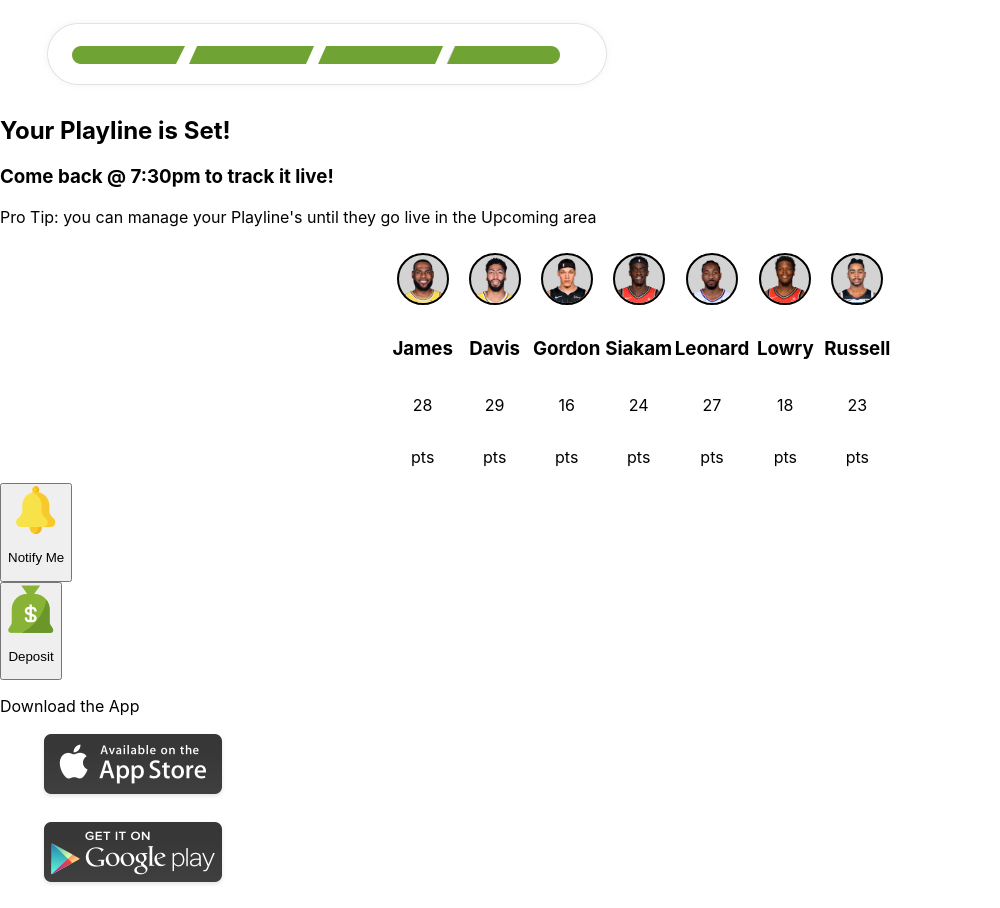
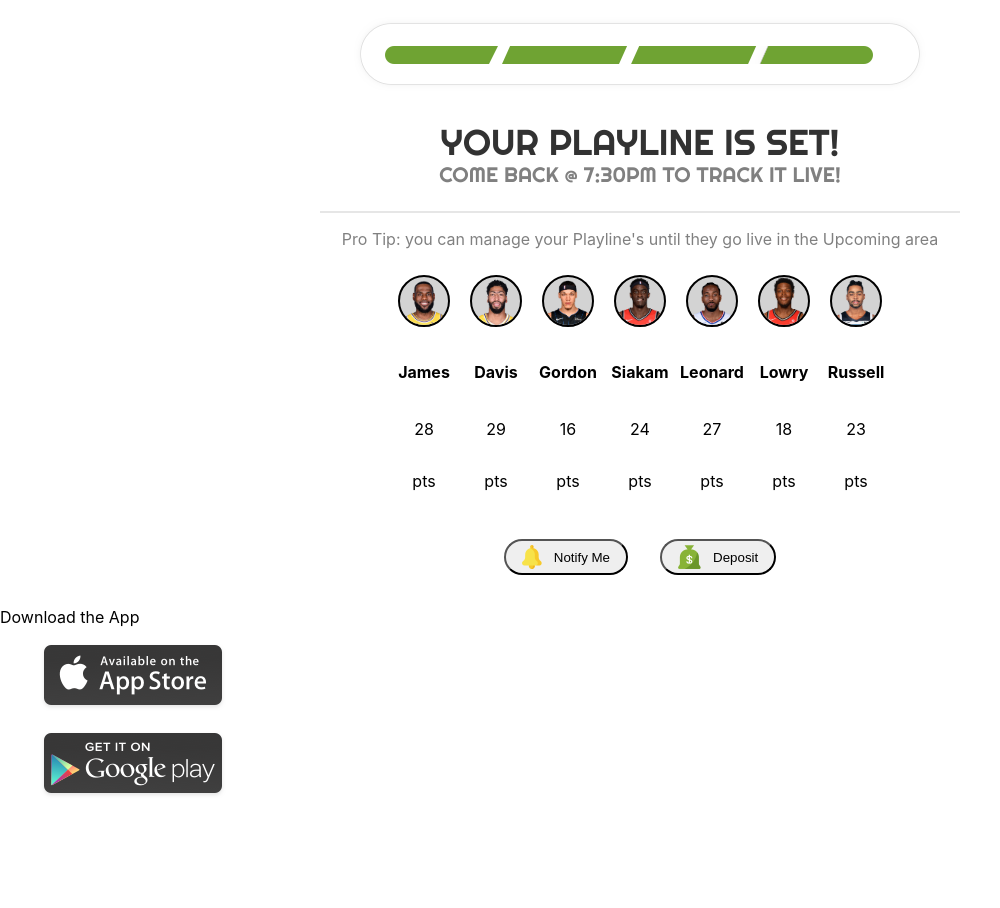
Before and after one commit to Drewshka/playline-frontend, a React (Create React App) app: page / in a window 1280 px wide. Shown: the whole page, without its empty margins (0-1000 px from the left). After the commit the page ends 819 px from the top, so only its background shows below. Built offline with nearby package versions, Linux system fonts and the light colour scheme.

Commit message:
finished basic styling of most components in Player card

```diff
--- a/src/App.js
+++ b/src/App.js
@@ -98,10 +98,10 @@ class App extends React.Component {
         <CardHeader />
         <section className="playerCards">
           {players &&
-            players.map((player, index) => {
+            players.map((player, i) => {
               return (
                 <PlayerCard
-                  key={index}
+                  key={i}
                   name={player.last_name}
                   points={player.points}
                 />
--- a/src/components/Buttons/Buttons.js
+++ b/src/components/Buttons/Buttons.js
@@ -1,27 +1,34 @@
 import React from "react";
-// import notify from "../assets/icons/notify-me@2x.png";
-// import moneyBag from "../assets/icons/money-bag@2x.png";
 import notify from "../../assets/icons/notify-me@2x.png";
 import moneyBag from "../../assets/icons/money-bag@2x.png";
+import "./Buttons.scss";
 
 export const Buttons = () => {
   return (
     <section className="buttons">
       <div>
-        <a href="https://app.playline.com/">
+        <a className="buttons_link" href="https://app.playline.com/">
           {/* <figure> */}
-          <button>
-            <img src={notify} alt="a bell icon" />
+          <button className="buttons_notify">
+            <img
+              className="buttons_notify-icon"
+              src={notify}
+              alt="a bell icon"
+            />
             <p>Notify Me</p>
           </button>
           {/* </figure> */}
         </a>
       </div>
       <div>
-        <a href="https://app.playline.com/">
+        <a className="buttons_link" href="https://app.playline.com/">
           {/* <figure> */}
-          <button>
-            <img src={moneyBag} alt="a bar of money icon" />
+          <button className="buttons_deposit">
+            <img
+              className="buttons_deposit-icon"
+              src={moneyBag}
+              alt="a bar of money icon"
+            />
             <p>Deposit</p>
           </button>
           <div className="line" />
--- /dev/null
+++ b/src/components/Buttons/Buttons.scss
@@ -0,0 +1,55 @@
+@use "../../styles/partials/mixins" as *;
+@use "../../styles/partials/variables" as *;
+
+.buttons {
+  //   display: flex;
+  //   justify-content: center;
+  padding-top: 2rem;
+  padding-bottom: 1rem;
+  @include flex(center, center, row);
+
+  &_link {
+    text-decoration: none;
+  }
+
+  &_notify,
+  &_deposit {
+    @include flex(center, center, row);
+    margin: 0 1rem;
+    border-radius: 20px;
+    height: 2.25rem;
+    padding: 1rem;
+
+    &-icon {
+      height: 1.5rem;
+      margin-right: 12px;
+    }
+  }
+
+  //   div {
+  //     display: inline-block;
+
+  //     &:first-of-type {
+  //       margin-right: 2rem;
+  //     }
+
+  //     a {
+  //       display: flex;
+  //       align-items: center;
+  //       border: 0.1rem solid $secondary;
+  //       border-radius: 5rem;
+  //       text-decoration: none;
+  //       color: $primary;
+  //       text-transform: uppercase;
+  //       padding: 0.4rem 1rem;
+  //       font-family: SfBold;
+  //       font-size: 0.8rem;
+
+  //       figure {
+  //         width: 2rem;
+  //         height: 2rem;
+  //         padding-right: 1.2rem;
+  //       }
+  //     }
+  //   }
+}
--- a/src/components/CardHeader/CardHeader.js
+++ b/src/components/CardHeader/CardHeader.js
@@ -1,14 +1,16 @@
 import React from "react";
-// import {LineElement} from "./LineElement";
+import "./CardHeader.scss";
 
 export const CardHeader = () => {
   return (
     <section className="cardHeader">
-      <h2>Your Playline is Set!</h2>
-      <h3>Come back @ 7:30pm to track it live!</h3>
+      <h2 className="cardHeader_headerMain">YOUR PLAYLINE IS SET!</h2>
+      <h3 className="cardHeader_headerSub">
+        COME BACK @ 7:30PM TO TRACK IT LIVE!
+      </h3>
       {/* <LineElement /> */}
-      <div className="line" />
-      <p>
+      <div className="cardHeader_line" />
+      <p className="cardHeader_para">
         Pro Tip: you can manage your Playline's until they go live in the
         Upcoming area
       </p>
--- /dev/null
+++ b/src/components/CardHeader/CardHeader.scss
@@ -0,0 +1,29 @@
+@use "../../styles/partials/mixins" as *;
+@use "../../styles/partials/variables" as *;
+
+.cardHeader {
+  &_headerMain {
+    @include font("Righteous Regular", 400, 36px, 32px, $primary);
+    margin-bottom: 0;
+    text-align: center;
+  }
+
+  &_headerSub {
+    @include font("Righteous Regular", 400, 21px, 32px, $primary2);
+    margin-top: 0;
+    text-align: center;
+  }
+
+  &_para {
+    text-align: center;
+    color: $primary2;
+  }
+
+  &_line {
+    border-bottom: 2px solid $primary2;
+    opacity: 20%;
+    margin-top: 1rem;
+    width: 50%;
+    margin: 0 auto;
+  }
+}
--- a/src/components/PlayerCard/PlayerCard.js
+++ b/src/components/PlayerCard/PlayerCard.js
@@ -2,7 +2,6 @@ import React from "react";
 import "./PlayerCard.scss";
 
 export const PlayerCard = ({ name, points }) => {
-  // const image = require(`../assets/headshots/${name}.png`);
   const image = require(`../../assets/headshots/${name}.png`);
 
   console.log(name);
@@ -13,7 +12,7 @@ export const PlayerCard = ({ name, points }) => {
         <img className="playerCard_img" src={image} alt="headshots" />
       </figure>
       <div className="playerCard_info">
-        <h3>{name}</h3>
+        <h4>{name}</h4>
         <div className="playerCard_info-points">
           <p className="points">{points}</p>
         </div>
--- a/src/components/PlayerCard/PlayerCard.scss
+++ b/src/components/PlayerCard/PlayerCard.scss
@@ -1,4 +1,3 @@
-// @use "../styles/partials/variables" as *;
 @use "../../styles/partials/mixins" as *;
 @use "../../styles/partials/variables" as *;
 
@@ -8,6 +7,7 @@
   &_figure {
     margin: 0.625rem;
   }
+
   &_img {
     height: 3rem;
     background-color: lightgray;
--- a/src/components/Progress/Progress.js
+++ b/src/components/Progress/Progress.js
@@ -1,4 +1,5 @@
 import React from "react";
+import "./Progress.scss";
 import progress from "../../assets/icons/progress@2x.png";
 
 export const Progress = () => {
--- /dev/null
+++ b/src/components/Progress/Progress.scss
@@ -0,0 +1,6 @@
+@use "../../styles/partials/mixins" as *;
+@use "../../styles/partials/variables" as *;
+
+.progressIcon {
+  text-align: center;
+}
--- a/src/styles/partials/_fonts.scss
+++ b/src/styles/partials/_fonts.scss
@@ -1,7 +1,7 @@
-// @font-face {
-//   font-family: "Avenir Next Regular";
-//   src: url(../../assets/fonts/AvenirNextLTPro-Regular.otf);
-// }
+@font-face {
+  font-family: "Righteous Regular";
+  src: url(../../assets/fonts/Righteous-Regular.ttf);
+}
 
 // @font-face {
 //   font-family: "Avenir Next Bold";
--- a/src/styles/partials/_variables.scss
+++ b/src/styles/partials/_variables.scss
@@ -2,7 +2,7 @@ $breakpoint-tablet: 768px;
 $breakpoint-desktop: 1280px;
 
 $primary: #323232; //black
-$primary2: #0095ff; //Blue
+$primary2: grey;
 $primary3: #afafaf; //silver
 $primary4: #ffffff; //white
 
```
Also changed, not shown: src/assets/fonts/Righteous-Regular.ttf (added).
